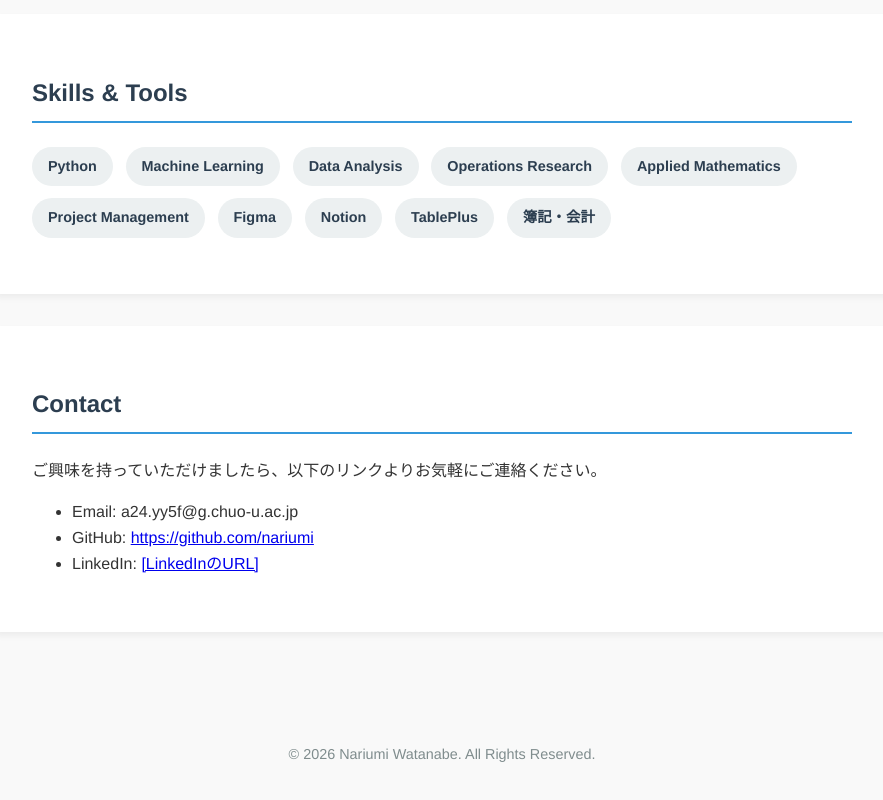
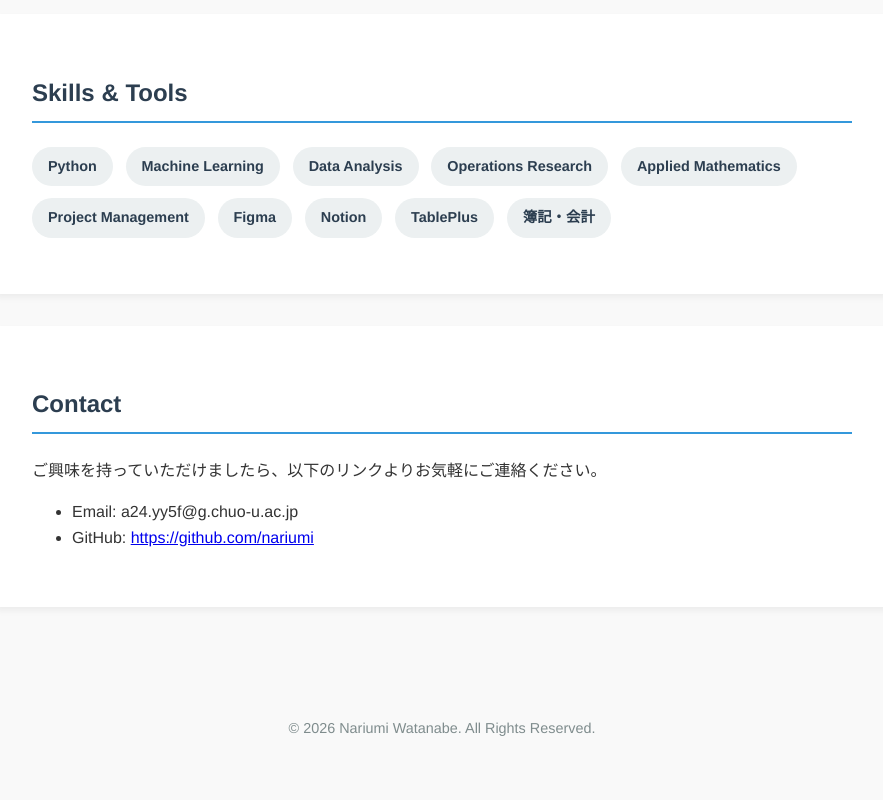
Before and after one commit to nariumi/nariumi.github.io, a plain HTML site: page index.html in a window 1280 px wide. Shown: the part 1427-2227 px from the top of the page, without its empty margins (198-1081 px from the left). Drawn offline with Linux system fonts and the light colour scheme.

Commit message:
LinkedIn削除

```diff
--- a/index.html
+++ b/index.html
@@ -206,7 +206,6 @@
             <ul>
                 <li>Email: a24.yy5f@g.chuo-u.ac.jp</li>
                 <li>GitHub: <a href="#">https://github.com/nariumi</a></li>
-                <li>LinkedIn: <a href="#">[LinkedInのURL]</a></li>
             </ul>
         </section>
 
```
